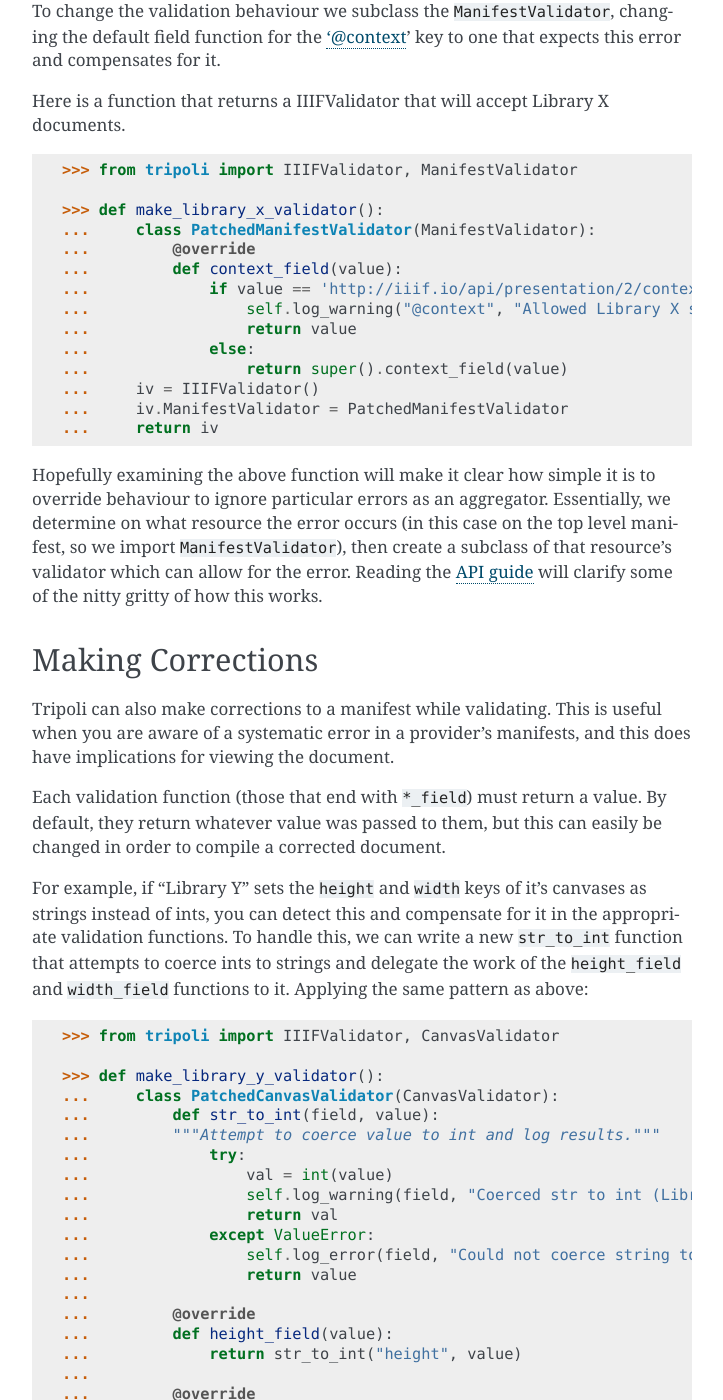
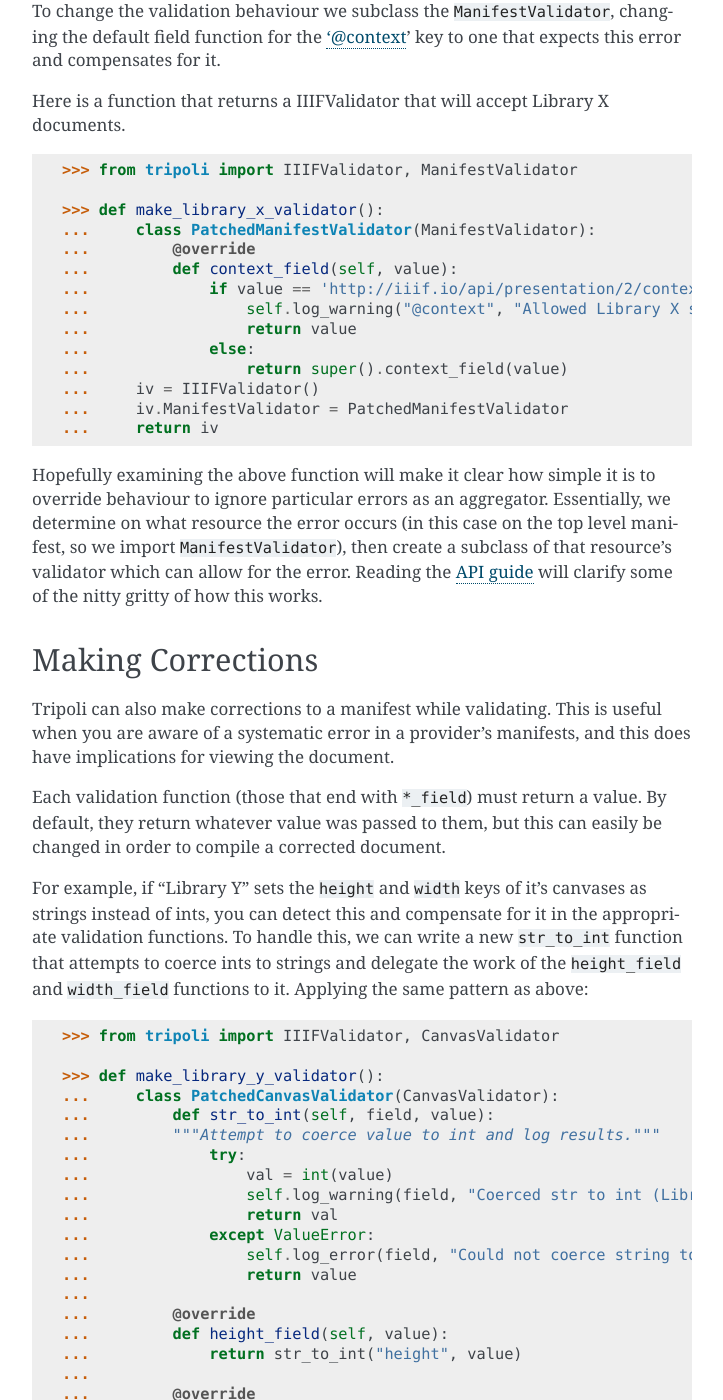
Before and after one commit to DDMAL/tripoli, a Sphinx documentation site: the page built from docs/configuration.rst, in a window 1280 px wide and 1400 px high, scrolled down 1076 px. Shown: the whole window, without its empty margins (388-1111 px from the left). Built offline with Sphinx 7.4.7, drawn with Linux system fonts in a browser that asks for light colours.

Commit message:
Docs: Fixed fn signatures in docs.
These are all class functions.

```diff
--- a/docs/configuration.rst
+++ b/docs/configuration.rst
@@ -50,7 +50,7 @@ Here is a function that returns a IIIFValidator that will accept Library X docum
     >>> def make_library_x_validator():
     ...     class PatchedManifestValidator(ManifestValidator):
     ...         @override
-    ...         def context_field(value):
+    ...         def context_field(self, value):
     ...             if value == 'http://iiif.io/api/presentation/2/context.js':
     ...                 self.log_warning("@context", "Allowed Library X shenanigans.")
     ...                 return value
@@ -87,7 +87,7 @@ to it. Applying the same pattern as above: ::
 
     >>> def make_library_y_validator():
     ...     class PatchedCanvasValidator(CanvasValidator):
-    ...         def str_to_int(field, value):
+    ...         def str_to_int(self, field, value):
     ...         """Attempt to coerce value to int and log results."""
     ...             try:
     ...                 val = int(value)
@@ -98,11 +98,11 @@ to it. Applying the same pattern as above: ::
     ...                 return value
     ...
     ...         @override
-    ...         def height_field(value):
+    ...         def height_field(self, value):
     ...             return str_to_int("height", value)
     ...
     ...         @override
-    ...         def width_field(value):
+    ...         def width_field(self, value):
     ...             return str_to_int("width", value)
     ...
     ...     iv = IIIFValidator()
```
